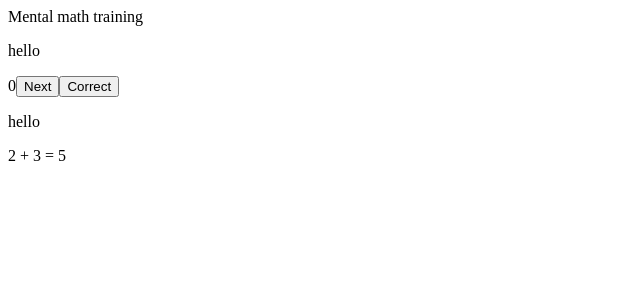
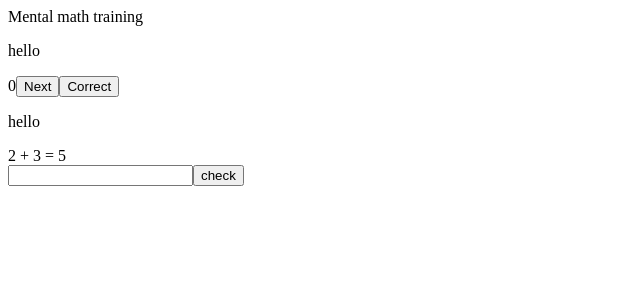
Before and after one commit to ViLP357/speedMathTraining, a React (Vite) app in the folder frontend/speedMathTrainingFrontend/: page / in a window 1280 px wide. Shown: the top 300 px of the page, without its empty margins (0-640 px from the left). Built offline with nearby package versions, Linux system fonts and the light colour scheme.

Commit message:
question form

```diff
--- a/frontend/speedMathTrainingFrontend/src/components/QuestionForm.tsx
+++ b/frontend/speedMathTrainingFrontend/src/components/QuestionForm.tsx
@@ -1,3 +1,4 @@
+import { useState } from "react"
 import type { Question } from "../types"
 
 const QuestionComponent = ({question} : {question: Question}) => {
@@ -12,11 +13,24 @@ const QuestionComponent = ({question} : {question: Question}) => {
 
 const QuestionForm = ({question} : {question : Question}) => {
 
+    const [answer, setAnswer] = useState<string>("");
+    const isCorrect = (event :  React.SyntheticEvent) => {
+      event?.preventDefault()
+      console.log(`ANswern now ${answer}`)
+      if (question.val1 + question.val2 == question.ans) {
+        console.log("oik3ein")
+      } else {
+        console.log("vaarin")
+      }
+    }
     return (
         <div>
             <p> hello</p>
             <QuestionComponent question= {question}/>
-            <form></form>
+            <form onSubmit={isCorrect}>
+              <input value={answer} onChange={(event) => setAnswer(event.target.value)}/>
+              <button type = "submit">check</button>
+            </form>
         </div>
 
     )
```
